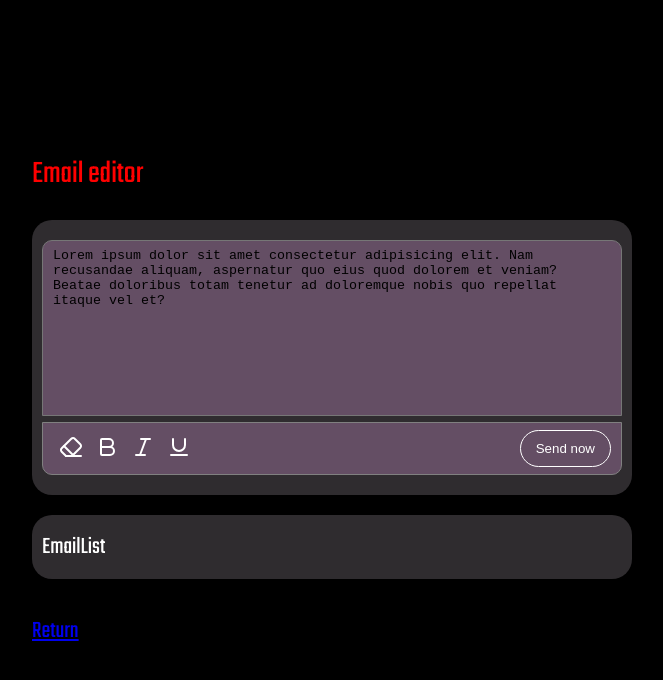
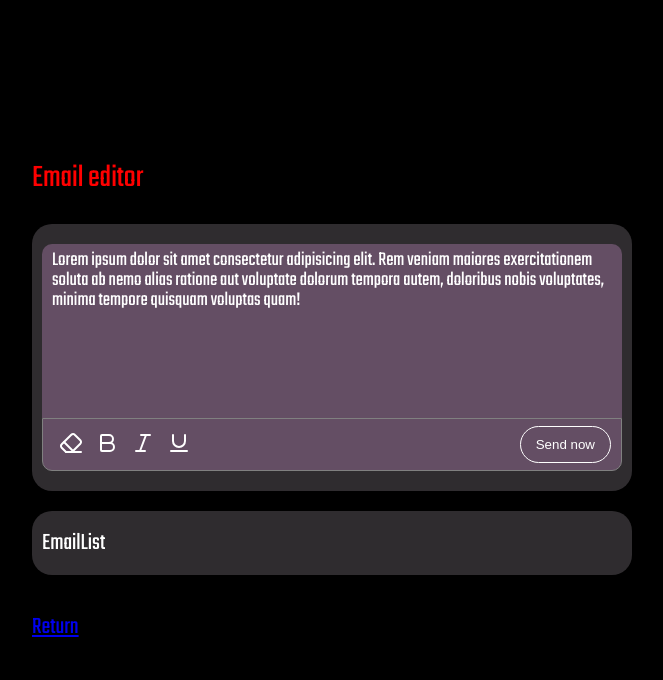
Before and after one commit to Nomex2008/My-React-App-Studing, a React (Vite) app: page /send in a window 1280 px wide. Shown: the top 680 px of the page, without its empty margins (308-971 px from the left). Built offline with nearby package versions, Linux system fonts and the light colour scheme.

Commit message:
Rename textarea to div

```diff
--- a/src/components/Send/Send.tsx
+++ b/src/components/Send/Send.tsx
@@ -4,17 +4,15 @@ import EmailList from "./EmailList/EmailList"
 import styles from './send.module.css'
 
 const Send = () => {
-  let text = 'Lorem ipsum dolor sit amet consectetur adipisicing elit. Nam recusandae aliquam, aspernatur quo eius quod dolorem et veniam? Beatae doloribus totam tenetur ad doloremque nobis quo repellat itaque vel et?'
-
   return (
     <section className={styles.send}>
 
       <h1 className={styles.title}>Email editor</h1>
 
       <div className={styles.card}>
-        <textarea className={styles.editor} spellCheck='false'
-        value={text}
-        onChange={() => {}}/>
+        <div className={styles.editor} spellCheck='false'>
+          Lorem ipsum dolor sit amet consectetur adipisicing elit. Rem veniam maiores exercitationem soluta ab nemo alias ratione aut voluptate dolorum tempora autem, doloribus nobis voluptates, minima tempore quisquam voluptas quam!
+        </div>
         <div className={styles.action}>
           <div className={styles.tools}>
             <button><Eraser/></button>
--- a/src/components/Send/send.module.css
+++ b/src/components/Send/send.module.css
@@ -18,7 +18,8 @@
     padding: 7px 10px;
     border-radius: 10px 10px 0 0;
     min-width: calc(600px - 42px);
-    height: 160px;
+    min-height: 160px;
+    font-size: 20px;
     resize: none;
 }
 
```
